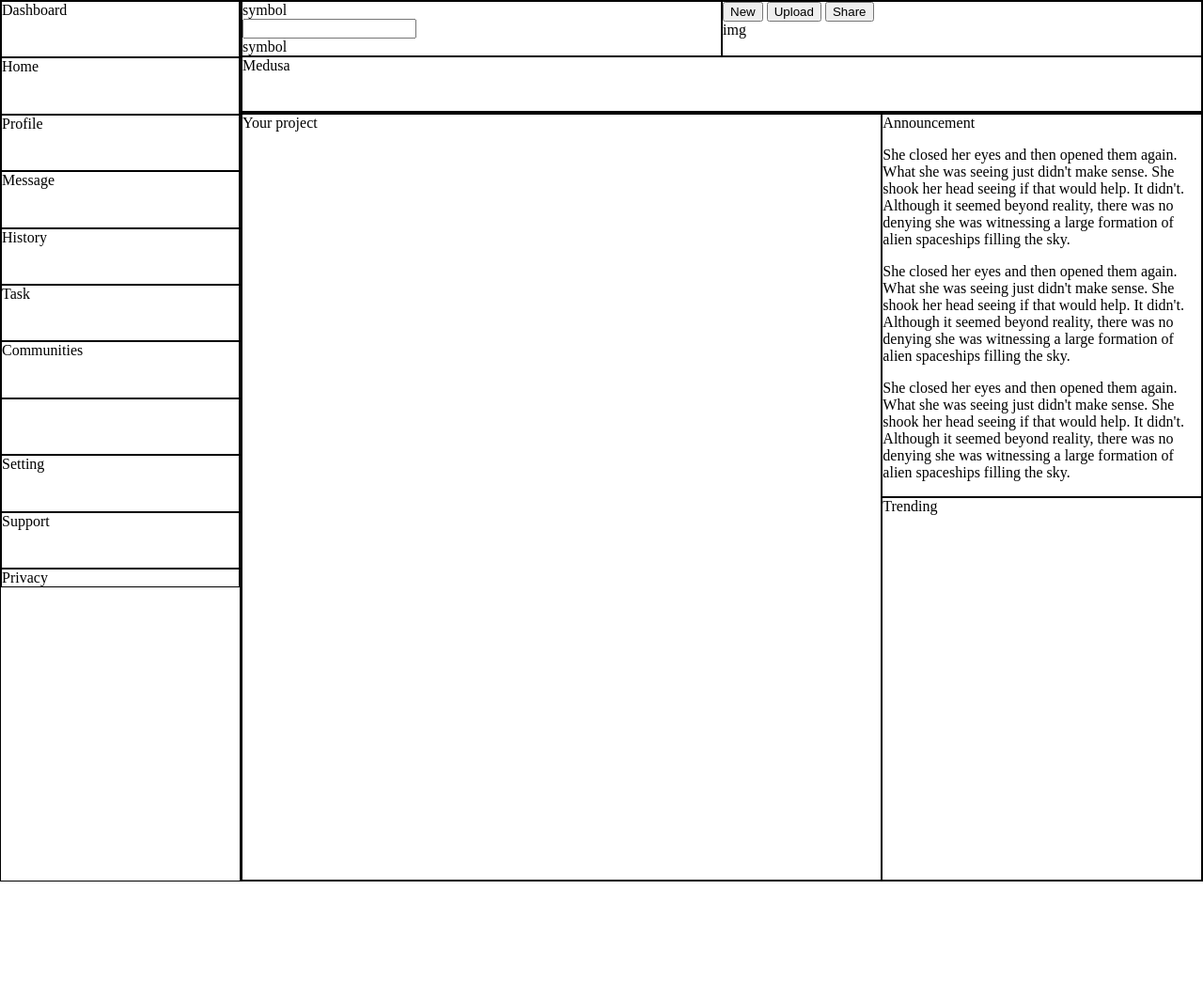
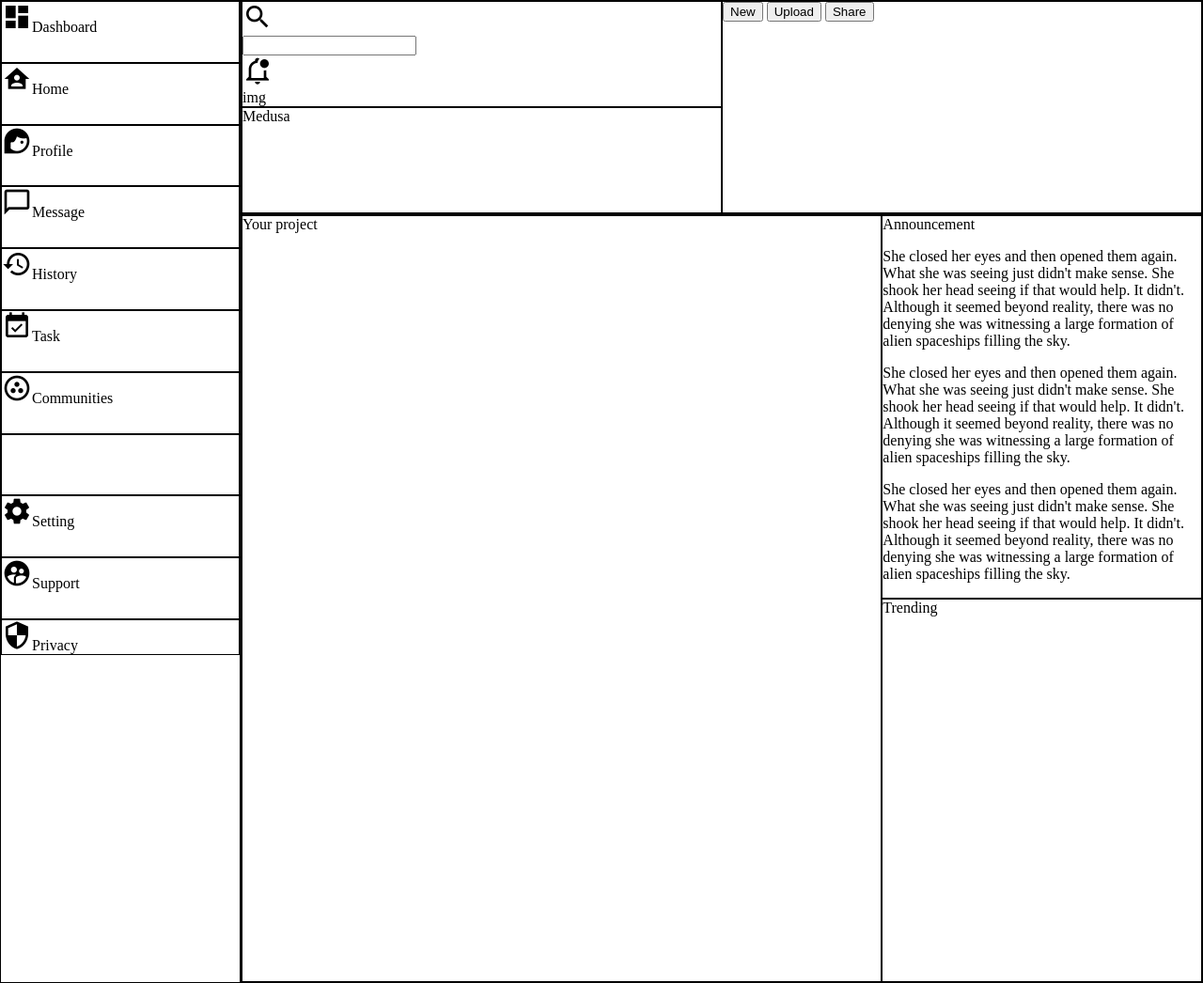
Before and after one commit to AdleenaLobo/Odin-project-Dashboard, a plain HTML site: page index.html in a window 1280 px wide. Shown: the whole page at 94% size. Before the commit the page ends 938 px from the top, so only its background shows below. Drawn offline with Linux system fonts and the light colour scheme.

Commit message:
Add the symbols

```diff
--- a/index.css
+++ b/index.css
@@ -50,9 +50,15 @@ body>div
     border: 1px solid black;
 }
 
+.Name > div:nth-child(2)
+{
+    grid-row:1/3;
+    grid-column: 2/3;
+}
+
 .Name > div:nth-child(3)
 {
-    grid-column:1/3;
+    grid-column:1/2;
 }
 
 .Projects
@@ -71,3 +77,9 @@ body>div
 {
     grid-row: 1/3;
 }
+
+img
+{
+    height: 2rem;
+    width: 2rem;
+}
--- a/index.html
+++ b/index.html
@@ -9,31 +9,31 @@
 <body>
     <div class="Name">
         <div>
-            <div>symbol</div>
+            <div><img src="image/magnify.png" alt="search button"></div>
             <div><input type="text" id="Search"></div>
-            <div>symbol</div>
+            <div><img src="image/bell-badge-outline.png" alt="bell badge"></div>
+            <div>img</div>
         </div>
         <div>
         <button type="button">New</button>
             <button type="button">Upload</button>
             <button type="button">Share</button>
-            <div>img</div>
         </div>
         <div>Medusa</div>
     </div>
     <div class="Sidebar">
         <div>
-            <div>Dashboard</div>
-            <div>Home</div>
-            <div>Profile</div>
-            <div>Message</div>
-            <div>History</div>
-            <div>Task</div>
-            <div>Communities</div>
+            <div> <img src="image/view-dashboard.png" alt="some blocks">Dashboard</div>
+            <div><img src="image/home-account.png" alt=" home image">Home</div>
+            <div><img src="image/face-woman-profile.png" alt="profile of a woman">Profile</div>
+            <div><img src="image/message-outline.png" alt="message outline">Message</div>
+            <div><img src="image/history.png" alt="history symbol">History</div>
+            <div><img src="image/calendar-check.png" alt="task symbol">Task</div>
+            <div><img src="image/google-circles-communities.png" alt="communities symbol">Communities</div>
             <div></div>
-            <div>Setting</div>
-            <div>Support</div>
-            <div>Privacy</div>
+            <div><img src="image/cog.png" alt="cog image">Setting</div>
+            <div><img src="image/account-supervisor-circle.png" alt="support symbol">Support</div>
+            <div><img src="image/security.png" alt="">Privacy</div>
         </div>
         <div>
         </div>
```
Also changed, not shown: image/account-supervisor-circle.png (added), image/bell-badge-outline.png (added), image/calendar-check.png (added), image/cog.png (added), image/face-woman-profile.png (added), image/google-circles-communities.png (added), image/history.png (added), image/home-account.png (added), image/magnify.png (added), image/message-outline.png (added), image/security.png (added), image/view-dashboard.png (added).
